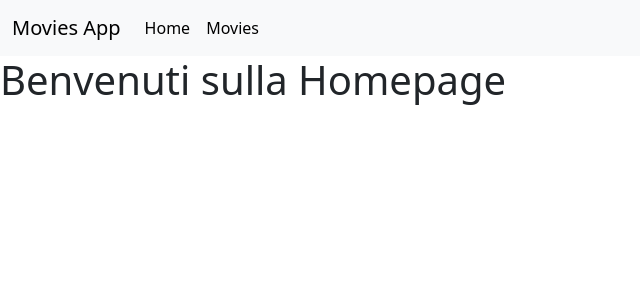
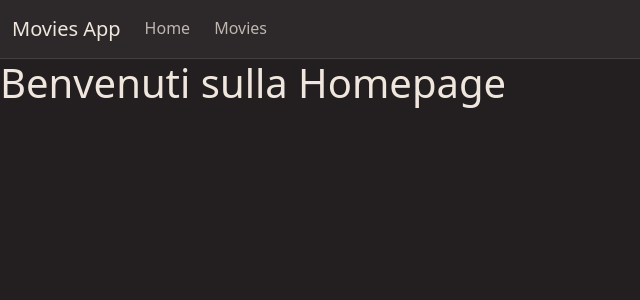
Before and after one commit to ilariamotta/webapp-react, a React (Vite) app: page / in a window 1280 px wide. Shown: the top 300 px of the page, without its empty margins (0-640 px from the left). Built offline with nearby package versions, Linux system fonts and the light colour scheme.

Commit message:
feat: css

```diff
--- a/src/components/Header.jsx
+++ b/src/components/Header.jsx
@@ -7,7 +7,7 @@ export default function Header({ nomeApp }) {
     ]
     return (
         <header>
-            <nav className="navbar navbar-expand-lg bg-body-tertiary">
+            <nav className="navbar navbar-expand-lg">
                 <div className="container-fluid">
                     <a className="navbar-brand" href="#">{nomeApp || "DefaultApp"}</a>
                     <button className="navbar-toggler" type="button" data-bs-toggle="collapse" data-bs-target="#navbarNavDropdown" aria-controls="navbarNavDropdown" aria-expanded="false" aria-label="Toggle navigation">
@@ -17,7 +17,7 @@ export default function Header({ nomeApp }) {
                         <ul className="navbar-nav">
                             {headerLinks.map((link, index) => {
                                 return <li className="nav-item" key={index}>
-                                    <NavLink className="nav-link active" aria-current="page" to={link.path}>{link.title}</NavLink>
+                                    <NavLink to={link.path} className={({ isActive }) =>"nav-link px-3" + (isActive ? "active" : "")}>{link.title}</NavLink>
                                 </li>
                             })}
                         </ul>
--- a/src/components/MoviesCard.jsx
+++ b/src/components/MoviesCard.jsx
@@ -1,7 +1,8 @@
 export default function MoviesCard({ movie }) {
+    const baseURL = "http://localhost:3000";
     return (
         <div className="card h-100">
-            <img src={movie.image} className="card-img-top" alt={movie.title} />
+            <img src={`http://localhost:3000/image/${movie.image}`} className="card-img-top" alt={movie.title} style={{ height: "600px", objectFit: "cover" }}/>
             <div className="card-body">
                 <h3 className="card-title">{movie.title}</h3>
                 <p className="card-text">
@@ -9,16 +10,17 @@ export default function MoviesCard({ movie }) {
                 </p>
             </div>
             <ul className="list-group list-group-flush">
-                <li className="list-group-item"><h6>Regista:</h6>{movie.director}</li>
-                <li className="list-group-item"><h6>Anno di uscita:</h6>{movie.release_date}</li>
-                <li className="list-group-item"><h6>Genre:</h6>{movie.genre}</li>
+                <li className="list-group-item"><span className="fw-semibold">Regista: </span>{movie.director}</li>
+                <li className="list-group-item"><span className="fw-semibold">Anno di uscita: </span>{movie.release_year}</li>
+                <li className="list-group-item"><span className="fw-semibold">Genere: </span>{movie.genre}</li>
             </ul>
 
             <div className="card-body">
-                <p>Voto:</p>
+                <div className="d-flex justify-content-between"><p className="fw-semibold">Voto:</p>
                 <a href="#" className="card-link">Vedi le recensioni</a>
+                </div>
                 <ul className="list-group list-group-flush">
-                    <li className="list-group-item"><h6>Aggiunto il:</h6>{movie.created_at}</li>
+                    <li className="list-group-item py-1 align-items-center"><span>Aggiunto il: </span>{movie.created_at}</li>
                 </ul>
             </div>
         </div>
--- a/src/index.css
+++ b/src/index.css
@@ -0,0 +1,94 @@
+
+/* RESET */
+* {
+  margin: 0;
+  padding: 0;
+  box-sizing: border-box;
+}
+
+
+/* ROOT */
+:root{
+  --bg: #231F20;
+  --nav: #2D2829;
+  --surface: #2D2829;
+  --text: #EFE6DD;
+
+  --primary: #BB4430;
+  --primary-dark: #8B2F30;
+  --teal: #7EBDC2;
+  --warm: #F3DFA2;
+}
+
+/* COMMON */
+
+/* body */
+
+body {
+  background: var(--bg);
+  color: var(--text);
+}
+
+/* navbar */
+
+.navbar{
+  background: var(--nav);
+  border-bottom: 1px solid rgba(239, 230, 221, 0.12);
+}
+
+.navbar .navbar-brand{
+  color: var(--text);
+}
+
+/* links */
+
+.navbar .nav-link{
+  color: rgba(239, 230, 221, 0.75);
+  transition: 150ms ease;
+  border-bottom: 2px solid transparent;
+}
+
+.navbar .nav-link:hover{
+  color: var(--warm);
+  border-bottom-color: rgba(243, 223, 162, 0.7);
+}
+
+.navbar .nav-link.active{
+  color: var(--primary);
+  border-bottom-color: var(--primary);
+}
+
+.navbar .nav-link.active{
+  color: var(--primary-dark);
+  border-bottom-color: var(--primary);
+  border-bottom:
+}
+
+/* CARD */
+
+.card{
+  background: #2D2829;
+  color: var(--text);
+  border: 3px solid rgba(239, 230, 221, 0.12);
+  border-radius: 16px;
+}
+
+.card:hover{
+  border-color: rgba(126, 189, 194, 0.35);
+  box-shadow: 0 10px 30px rgba(0,0,0,0.25);
+
+}
+
+.card .list-group-item {
+  background-color: transparent;
+  color: inherit;
+  border: none;
+    padding-top: 4px;
+  padding-bottom: 4px;
+  font-size: 0.85rem;
+}
+
+.card-img-top {
+  border-top-left-radius: 17px;
+  border-top-right-radius: 17px;
+}
--- a/src/pages/MoviesPage.jsx
+++ b/src/pages/MoviesPage.jsx
@@ -12,7 +12,7 @@ export default function MoviesPage() {
         <>
             <div className="container">
                 <div className="row g-3">
-                    <h1>Lista dei film</h1>
+                    <h1 className="py-4">Lista dei film</h1>
                     {movies.map((movie) => (
                         <div key={movie.id} className="col-12 col-sm-6 col-md-4 col-lg-3">
                             <MoviesCard movie={movie} />
```
